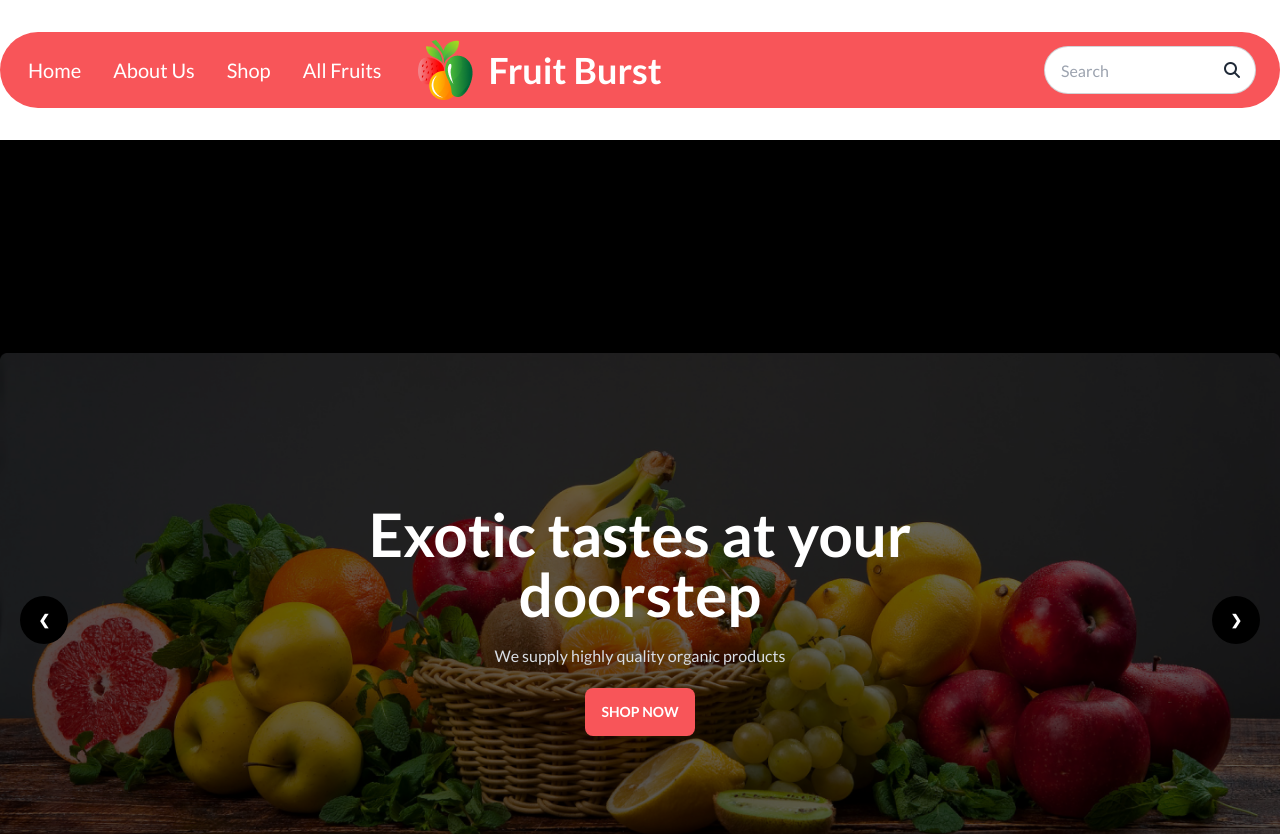
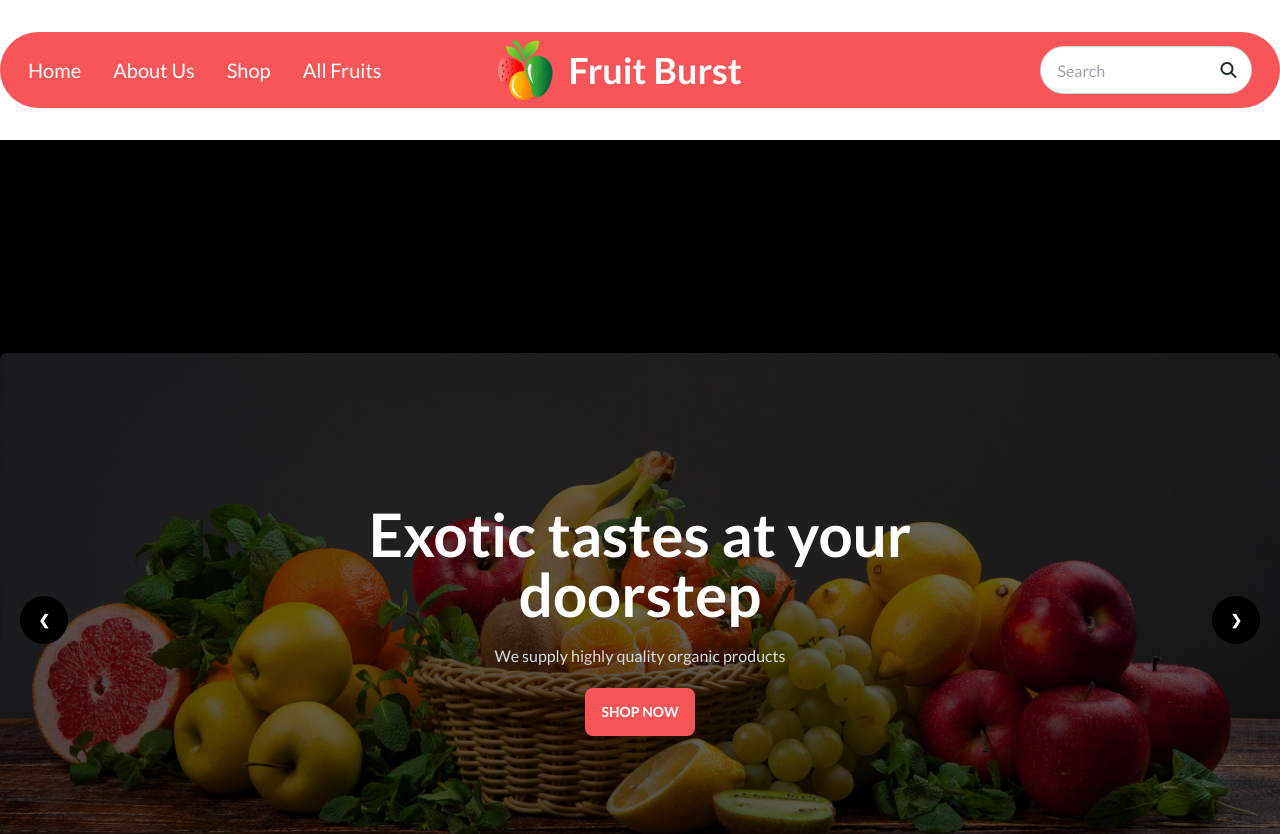
Before and after one commit to gdkhalil/fruit-brust-webpage, a plain HTML site: page index.html in a window 1280 px wide. Shown: the top 834 px of the page. Drawn offline with nearby package versions, Linux system fonts and the light colour scheme; grey boxes are pictures that could not be loaded.

Commit message:
nav repo

```diff
--- a/index.html
+++ b/index.html
@@ -25,7 +25,7 @@
 
 <body class="font-manrope">
   <header class="container mx-auto">
-    <nav class="navbar bg-[#F85559] rounded-full my-8 ">
+    <nav class="navbar lg:bg-[#F85559] rounded-full my-8 ">
       <div class="flex-row-reverse">
         <div class="dropdown">
           <label tabindex="0" class="btn btn-ghost lg:hidden">
@@ -43,6 +43,7 @@
         </div>
       </div>
 
+      <div class="flex justify-between">
         <div class="navbar-center hidden lg:flex">
           <ul class="menu menu-horizontal px-1 text-white text-xl">
             <li><a>Home</a></li>
@@ -50,18 +51,19 @@
             <li><a>Shop</a></li>
             <li><a>All Fruits</a></li>
           </ul>
-        <div class="flex items-center">
-          <img src="./images/logo.png" class="px-4" alt="">
-          <a class="text-4xl font-bold text-white">Fruit Burst</a>
+
+        </div>
+        <div class="flex justify-center items-center">
+          <img src="./images/logo.png" class="px-4 lg:ml-20" alt="">
+          <h2 class="text-4xl font-bold lg:text-white">Fruit Burst</h2>
         </div>
       </div>
-      <div class="navbar-end pr-4">
+      <div class="navbar-end pr-4 hidden lg:flex w-5/12 justify-end">
         <div class="relative">
           <input type="text" placeholder="Search" class="input rounded-full input-bordered w-24 md:w-auto" />
           <i class="fa-solid fa-magnifying-glass absolute right-4 top-4"></i>
 
         </div>
-
       </div>
     </nav>
 
```
Lines whose indentation alone changed are shown as unchanged.
